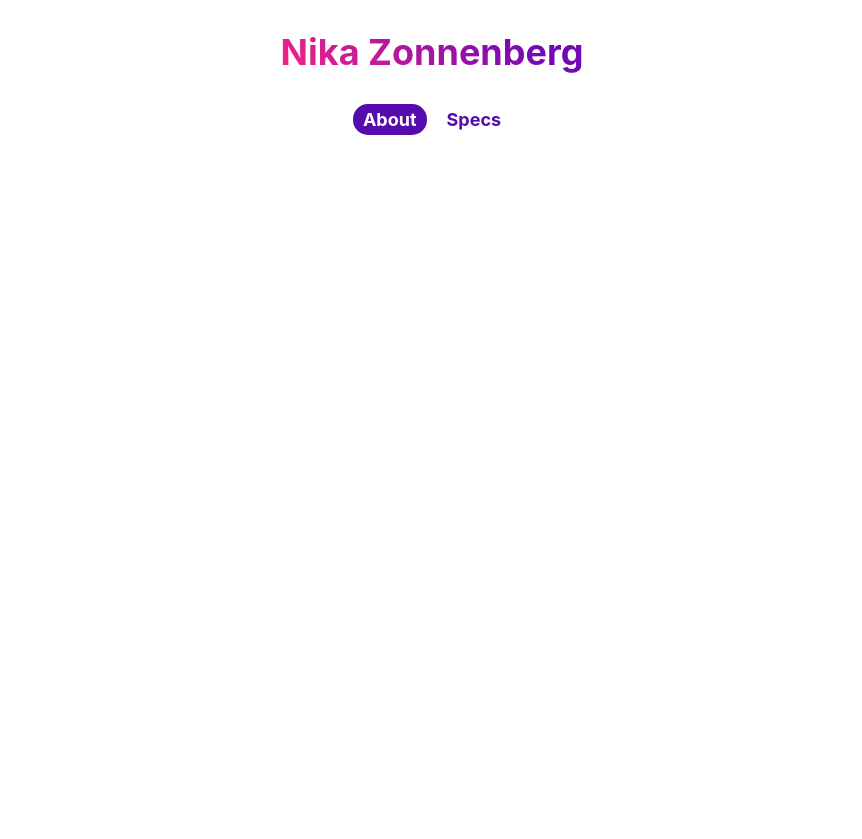
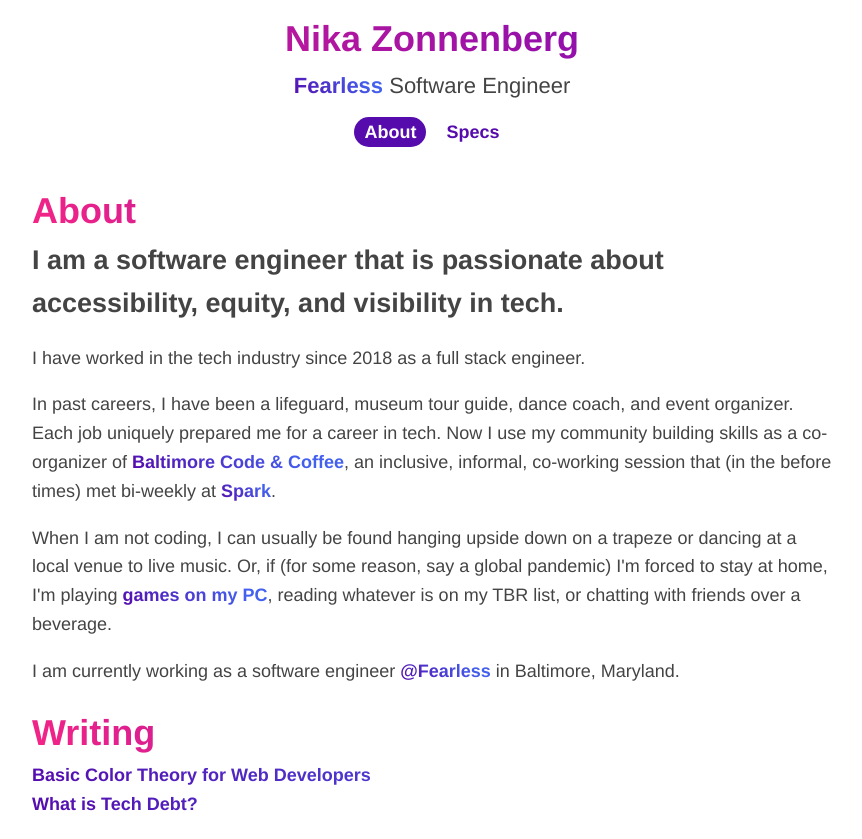
Before and after one commit to Sun-Mountain/sun-mountain.github.io, a Next.js app: page / in a window 1280 px wide. Shown: the whole page, without its empty margins (208-1070 px from the left). Before the commit the page ends 800 px from the top, so only its background shows below. Built offline with nearby package versions, Linux system fonts and the light colour scheme.

Commit message:
Bio complete

```diff
--- a/components/layout.js
+++ b/components/layout.js
@@ -27,6 +27,14 @@ export default function Layout({ children, home, specs }) {
       <header className={styles.header}>
         <div>
           <h1>Nika Zonnenberg</h1>
+          <h2>
+            <Link href="https://fearless.tech/">
+              <a target="_blank">
+                Fearless
+              </a>
+            </Link>
+            &nbsp;Software Engineer
+          </h2>
         </div>
         <div className={`${nav.nav_container}`}>
           <Link href="/">
--- a/components/layout.module.scss
+++ b/components/layout.module.scss
@@ -1,7 +1,39 @@
+@import '../styles/base';
+
 .header {
   display: flex;
   flex-direction: column;
-  align-items: center;
+  margin: 10px 0 0 0;
+  text-align: center;
+
+  h1 {
+    margin: 0;
+  }
+
+  h2 {
+    font-size: 22px;
+    font-weight: 500;
+    margin: 0;
+
+    a {
+      background: -webkit-linear-gradient(45deg, $purple2, $ultramarine 80%);;
+      -webkit-background-clip: text;
+      -webkit-text-fill-color: transparent;
+      font-weight: 600;
+    }
+
+    a:hover {
+      -webkit-text-fill-color: $trypan-blue2;
+      color: $trypan-blue2;
+      text-decoration: none;
+    }
+
+    a:visited {
+      background: -webkit-linear-gradient(45deg, $purple2, $ultramarine 80%);;
+      -webkit-background-clip: text;
+      -webkit-text-fill-color: transparent;
+    }
+  }
 }
 
 .headerImage {
--- a/pages/index.js
+++ b/pages/index.js
@@ -1,5 +1,6 @@
 import Head from 'next/head'
 import Layout, { siteTitle } from '../components/layout'
+import Link from 'next/link'
 
 import about from '../styles/about.module.scss'
 
@@ -10,8 +11,34 @@ export default function Home() {
         <title>{siteTitle}</title>
       </Head>
       <section className={about.about_container}>
-        <div className={about.intro}>
-          <h2></h2>
+        <div className={about.bio}>
+          <h1>About</h1>
+          <h2>I am a software engineer that is passionate about accessibility, equity, and visibility in tech.</h2>
+          <p>
+            I have worked in the tech industry since 2018 as a full stack engineer.
+          </p>
+          <p>
+            In past careers, I have been a lifeguard, museum tour guide, dance coach, and event organizer. Each job uniquely prepared me for a career in tech. Now I use my community building skills as a co-organizer of <Link href="https://www.meetup.com/Baltimore-Code-and-Coffee"><a target="_blank">Baltimore Code & Coffee</a></Link>, an inclusive, informal, co-working session that (in the before times) met bi-weekly at <Link href="https://spark-bmore.com/"><a target="_blank">Spark</a></Link>.
+          </p>
+          <p>
+            When I am not coding, I can usually be found hanging upside down on a trapeze or dancing at a local venue to live music. Or, if (for some reason, say a global pandemic) I'm forced to stay at home, I'm playing <Link href="/specs">games on my PC</Link>, reading whatever is on my TBR list, or chatting with friends over a beverage.
+          </p>
+          <p>
+            I am currently working as a software engineer <Link href="https://fearless.tech/"><a target="_blank">@Fearless</a></Link> in Baltimore, Maryland.
+          </p>
+        </div>
+        <div className={about.writing}>
+          <h1>Writing</h1>
+          <Link href="https://dev.to/nikacodes/basic-color-theory-for-web-developers-15a0">
+            <a target="_blank">
+              Basic Color Theory for Web Developers
+            </a>
+          </Link>
+          <Link href="https://fearless.tech/blog/2020/09/07/what-is-tech-debt">
+            <a target="_blank">
+              What is Tech Debt?
+            </a>
+          </Link>
         </div>
       </section>
     </Layout>
--- a/styles/_color-palette.scss
+++ b/styles/_base.scss
@@ -11,5 +11,11 @@ $dodger-blue: #4895EF;
 $vivid-sky: #4CC9F0;
 $white: #FFF;
 
+$text: #444;
+
 // Navigation Colors
 $nav-link: $purple2;
+
+// Dimensions
+$max: 800px;
+$min: 500px;
--- a/styles/about.module.scss
+++ b/styles/about.module.scss
@@ -1,8 +1,34 @@
-@import '_color-palette';
+@import '_base';
 
 .about_container {
 
   .intro {
-    align-content: center;
+    text-align: center;
+
+    h2 {
+      font-size: 22px;
+      font-weight: 500;
+      margin: 0;
+    }
+  }
+
+  h1 {
+    font-size: 2em;
+    margin: 0;
+  }
+
+  @media (max-width: $min) {
+    margin: 0 25px;
+  }
+
+  .bio {
+    h2 {
+      margin: 0;
+    }
+  }
+
+  .writing {
+    display: flex;
+    flex-direction: column;
   }
 }
--- a/styles/global.scss
+++ b/styles/global.scss
@@ -1,17 +1,37 @@
-@import 'color-palette';
+@import '_base';
 
 html,
 body {
+  color: $text;
   padding: 0;
   margin: 0;
-  font-family: -apple-system, BlinkMacSystemFont, Segoe UI, Roboto, Oxygen, Ubuntu,
-    Cantarell, Fira Sans, Droid Sans, Helvetica Neue, sans-serif;
+  font-family: Helvetica, sans-serif;
   line-height: 1.6;
   font-size: 18px;
 }
 
 main {
-  margin: 25px;
+  margin: 20px auto;
+  max-width: $max;
+
+  a {
+    background: -webkit-linear-gradient(45deg, $purple2, $ultramarine 80%);;
+    -webkit-background-clip: text;
+    -webkit-text-fill-color: transparent;
+    font-weight: 600;
+  }
+
+  a:hover {
+    -webkit-text-fill-color: $trypan-blue2;
+    color: $trypan-blue2;
+    text-decoration: none;
+  }
+
+  a:visited {
+    background: -webkit-linear-gradient(45deg, $purple2, $ultramarine 80%);;
+    -webkit-background-clip: text;
+    -webkit-text-fill-color: transparent;
+  }
 }
 
 h1 {
--- a/styles/nav.module.scss
+++ b/styles/nav.module.scss
@@ -1,6 +1,8 @@
-@import '_color-palette';
+@import '_base';
 
 .nav_container {
+  margin: 15px 0;
+
   a {
     border-radius: 15px;
     color: $nav-link;
--- /dev/null
+++ b/styles/specs.module.scss
@@ -0,0 +1,23 @@
+@import '_base';
+
+.spec_container {
+  display: flex;
+  flex-direction: row;
+  justify-content: space-around;
+
+  div {
+    margin: 0 10px;
+  }
+
+  img {
+    border-radius: 15px;
+    display: block;
+    margin: 0 auto;
+    width: 300px;
+  }
+
+  @media (max-width: $min) {
+    flex-direction: column;
+    margin: 0 25px;
+  }
+}
```
Also changed, not shown: pages/specs.js (+18 -6 lines), public/images/eleanor.png (added).
